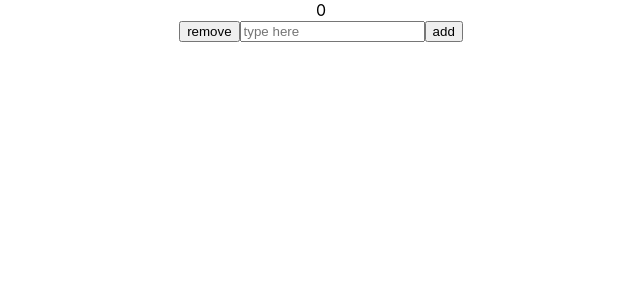
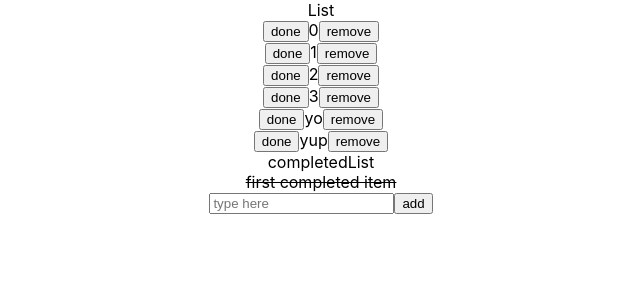
Before and after one commit to stevedoty/phone-todo, a React (Create React App) app: page / in a window 1280 px wide. Shown: the top 300 px of the page, without its empty margins (319-959 px from the left). Built offline with nearby package versions, Linux system fonts and the light colour scheme; the HTML template or start-up script is replaced by a standard one.

Commit message:
handleRemove finished

```diff
--- a/src/App.js
+++ b/src/App.js
@@ -4,10 +4,13 @@ import "./App.css";
 
 class App extends Component {
   state = {
-    list: [0],
+    list: [0,1,2,3,'yo','yup'],
+    completedList: ['first completed item'],
     inputValue:''
   };
-
+//===========================================
+//FUNCTIONS
+//===========================================
 //add item
   handleAddItem = () => {
     let list = this.state.list
@@ -15,37 +18,108 @@ class App extends Component {
     this.setState({list: list})
     this.setState({inputValue: ''})
   };
+//====================
+//move item
+    //change currentIndex to newIndex
+//====================
+//edit item
+  handleEditItem = (e) => {
+    let list = this.state.list
+    //change index of selected to desired
+    //update list
+  };
+//====================
+//mark as completed
+  handleCompleted = (e) => {
+  //copy item, remove from List, add to completedList
+    //create list clone
+    let list = this.state.list
+    //id selected
+    let selected = e.target.parentNode.childNodes[1].textContent
+    function selectedItem(item, index){
+        return item == selected
+    }
+    let index = list.findIndex(selectedItem)
+    //strikethrough selected
+    //striked items always last
+    //update list
+    //this.setState({list:list})
+    }
+    //onClick
+//====================
+//mark as incomplete
+  handleInComplete = (e) => {
+  //copy item, remove from List, add to completedList
+    //create list clone
+    let list = this.state.list
+    //id selected
+    let selected = e.target.parentNode.childNodes[1].textContent
+    function selectedItem(item, index){
+        return item == selected
+    }
+    let index = list.findIndex(selectedItem)
+    //strikethrough selected
+    //striked items always last
+    //update list
+    //this.setState({list:list})
+    }
+    //onClick
+//====================
 //remove item
-  handleRemoveItem = () => {
+  handleRemoveItem = (e) => {
     let list = this.state.list
-    list.pop(this.state.inputValue)
-    this.setState({list: list})
-    this.setState({inputValue: ''})
+    //identified index of item selected
+    let selected = e.target.parentNode.childNodes[1].textContent
+    function selectedItem(item, index){
+        return item == selected
+    }
+    let index = list.findIndex(selectedItem)
+    //remove item selected from list
+        //modify list
+        list.splice(index,1)
+        //update this.state.list
+        this.setState({list:list})
   };
-
+//====================
 //handle input value
   handleChange=(e)=>{
     let currentInputValue=e.target.value
     this.setState({inputValue: currentInputValue})
   }
-
+//===========================================
+//===========================================
   render() {
+  console.log(this.state.completedList)
 
     return (
       <div className="App">
         <div className="list">
-            {this.state.list.map((item,i)=>
-                <div key={i}>{item}</div>
+            {'List'}
+            {this.state.list.map((item,i)=>(
+            <div key={i} className='item'>
+                <button className="button" onClick={this.handleCompleted}>done</button>
+                {item}
+                <button className="button" onClick={this.handleRemoveItem}>remove</button>
+            </div>)
             )}
         </div>
+        <div className='completed-list'>
+        {'completedList'}
+        {this.state.completedList.map((completedItem,i)=>(
+            <div key={i} className='item'>
+                <strike>{completedItem}</strike>
+            </div>
+        ))}
+        </div>
+
         <div className="add-item">
-        <button className="button" onClick={this.handleRemoveItem}>remove</button>
+
           <input
           className="input-field"
           placeholder="type here"
           onChange={this.handleChange}
           value={this.state.inputValue}
-          ></input>
+          />
           <button className="button" onClick={this.handleAddItem}>add</button>
 
         </div>
```
